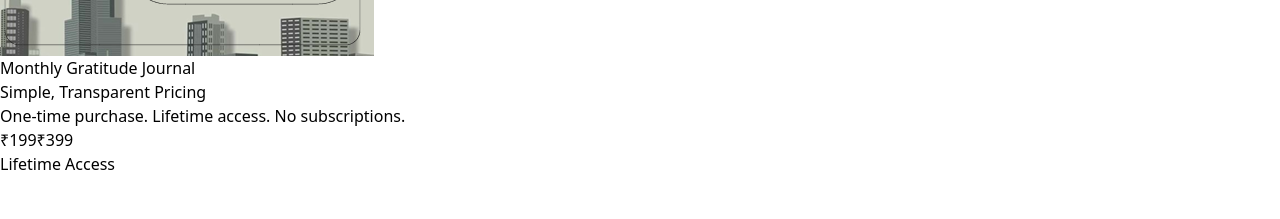
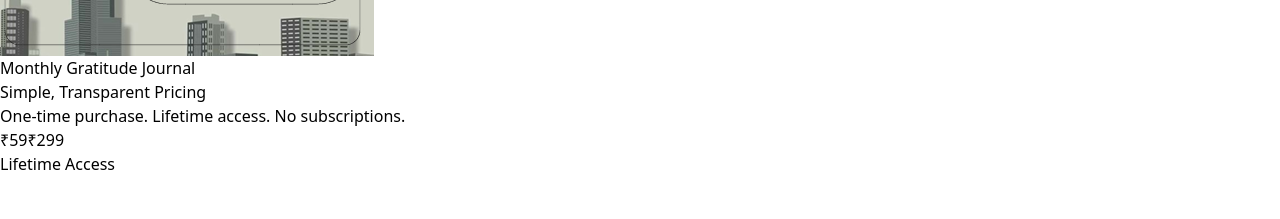
Before and after one commit to mindelevatestudiocontact-maker/mind-elevate-cursor, a React (Vite) app: page / in a window 1280 px wide. Shown: the part 6640-6859 px from the top of the page. Built offline with nearby package versions, Linux system fonts and the light colour scheme.

Commit message:
price-change

```diff
--- a/src/components/CTA.jsx
+++ b/src/components/CTA.jsx
@@ -16,7 +16,7 @@ const CTA = () => {
           onClick={handlePurchase}
           className="inline-flex items-center px-8 py-4 border border-transparent text-base font-medium rounded-2xl text-gray-900 bg-white hover:bg-gray-100 focus:outline-none focus:ring-2 focus:ring-offset-2 focus:ring-white transform transition-all hover:scale-105 shadow-lg hover:shadow-xl"
         >
-          Get the Planner Now — ₹199
+          Get the Planner Now — ₹59
         </button>
         <p className="mt-4 text-sm text-gray-400">
           30-day money-back guarantee • Lifetime access • No subscriptions
--- a/src/components/Pricing.jsx
+++ b/src/components/Pricing.jsx
@@ -18,8 +18,8 @@ const Pricing = () => {
           <div className="rounded-2xl bg-gradient-to-br from-indigo-600 to-purple-600 p-8 sm:p-12 shadow-2xl transform hover:scale-105 transition-transform">
             <div className="text-center text-white">
               <div className="flex items-center justify-center gap-3 mb-2">
-                <span className="text-5xl font-extrabold">₹199</span>
-                <span className="text-2xl sm:text-3xl line-through opacity-70">₹399</span>
+                <span className="text-5xl font-extrabold">₹59</span>
+                <span className="text-2xl sm:text-3xl line-through opacity-70">₹299</span>
               </div>
               <div className="text-xl mb-6 opacity-90">Lifetime Access</div>
               <ul className="text-left space-y-4 mb-8 max-w-md mx-auto">
--- a/src/data/faqs.js
+++ b/src/data/faqs.js
@@ -7,7 +7,7 @@ export const faqs = [
   {
     id: 2,
     question: "Is this a one-time purchase?",
-    answer: "Yes! This is a lifetime access purchase. You pay once (₹199) and get the planner forever. No subscriptions, no recurring fees."
+    answer: "Yes! This is a lifetime access purchase. You pay once (₹59) and get the planner forever. No subscriptions, no recurring fees."
   },
   {
     id: 3,
```
